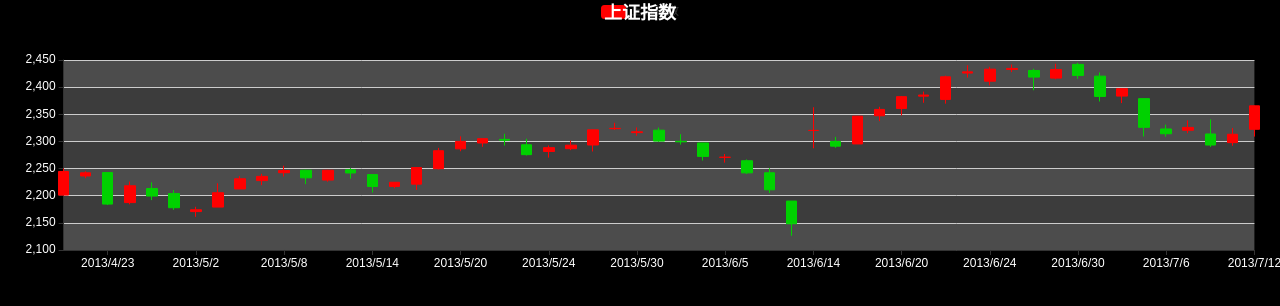
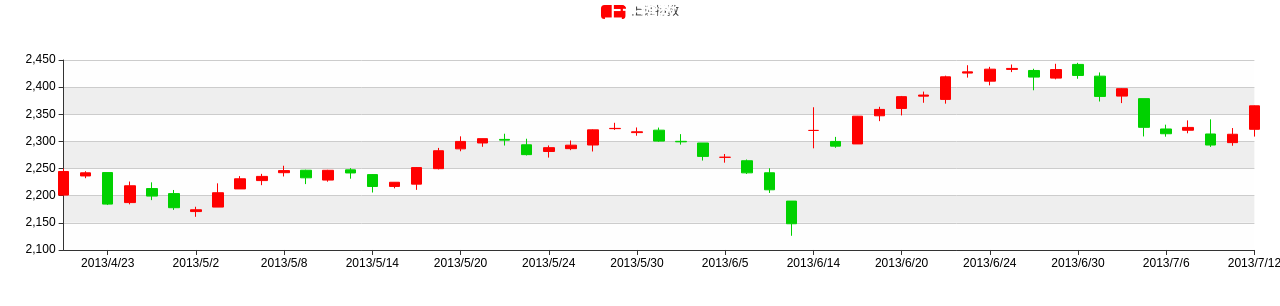
Before and after one commit to xieQin/echarts-demo, a website built with webpack: page index.html in a window 1280 px wide. Built offline with nearby package versions, Linux system fonts and the light colour scheme.

Commit message:
modify css

```diff
--- a/app.css
+++ b/app.css
@@ -1,7 +1,7 @@
 html, body {
   width: 100%;
   height: 100%;
-  background-color: #000;
+  background-color: #fff;
   padding: 0;
   margin: 0;
 }
--- a/index.js
+++ b/index.js
@@ -147,9 +147,9 @@
             axisPointer: {
                 type: 'cross',
                 crossStyle: {
-                    color: '#fff',
+                    color: '#000',
                     textStyle: {
-                        color: '#fff'
+                        color: '#000'
                     }
                 }
             }
@@ -159,10 +159,10 @@
             left: '2%',
             right: '2%',
             bottom: '30px',
-            borderColor: '#000',
+            borderColor: '#fff',
             borderWidth: 1,
             containLabel: true,
-            backgroundColor: '#000'
+            backgroundColor: '#fff'
         },
         xAxis: {
             type: 'category',
@@ -176,7 +176,7 @@
             max: 'dataMax',
             axisLabel: {
                 textStyle: {
-                    color: '#fff'
+                    color: '#000'
                 }
             }
         },
@@ -187,7 +187,7 @@
             },
             axisLabel: {
                 textStyle: {
-                    color: '#fff'
+                    color: '#000'
                 }
             }
         },
```
Also changed, not shown: 1 other file.
